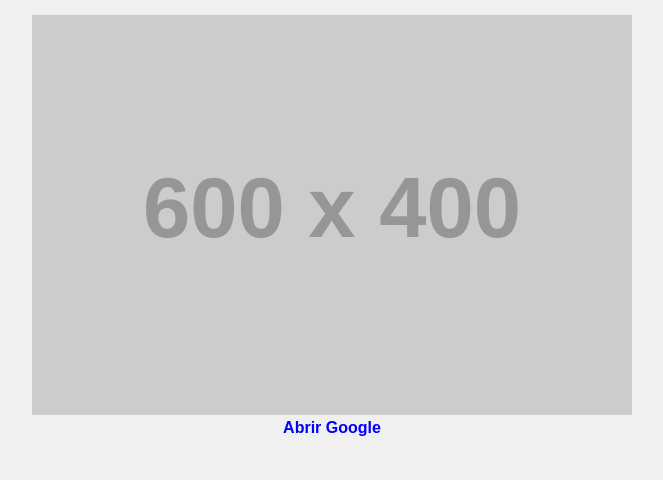
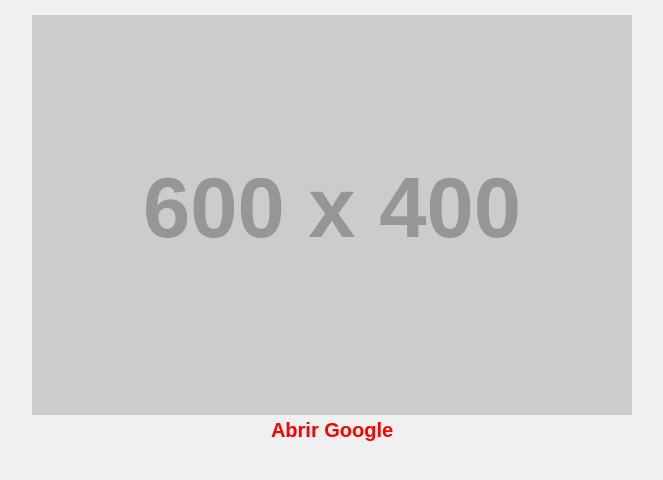
Before and after one commit to NaayFonseca/css-fs25, a plain HTML site: page index.html in a window 1280 px wide. In both pictures the pointer is over the link "Abrir Google". Shown: the part 104-584 px from the top of the page, without its empty margins (308-971 px from the left). Drawn offline with Linux system fonts and the light colour scheme; placeholder pictures from the web are drawn by us.

Commit message:
alteraçãocss

```diff
--- a/style.css
+++ b/style.css
@@ -19,3 +19,9 @@ a{
     text-decoration: none;
     font-weight: bold;
 }
+
+a:hover {
+    color: red;
+    font-size: 20px;
+    transition: 0.3s;
+}
```
